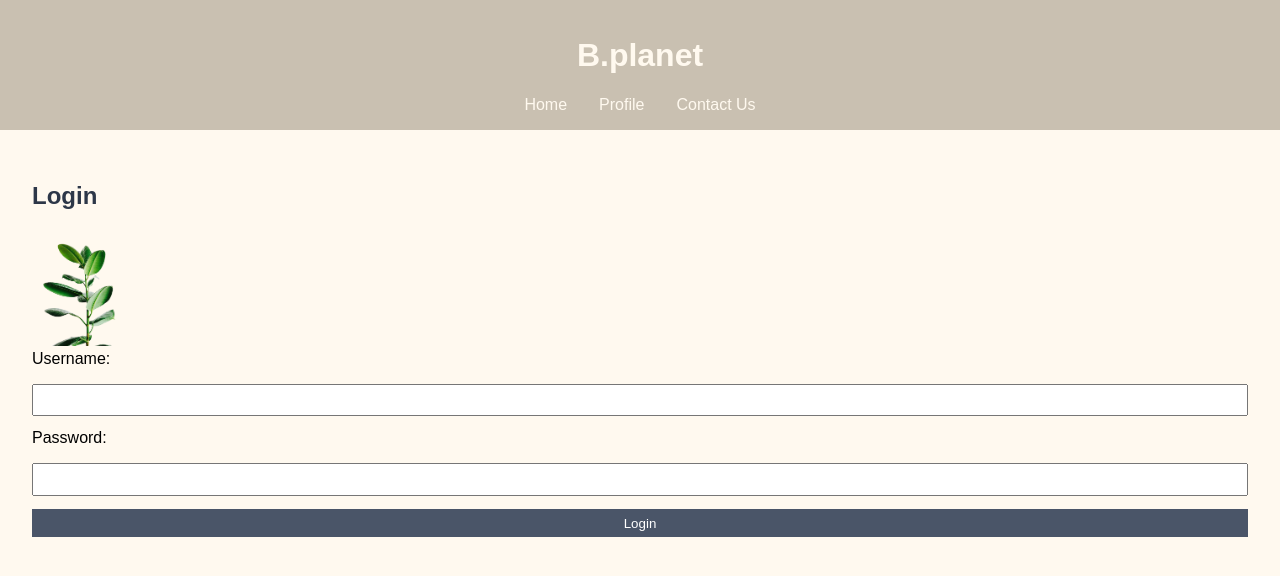
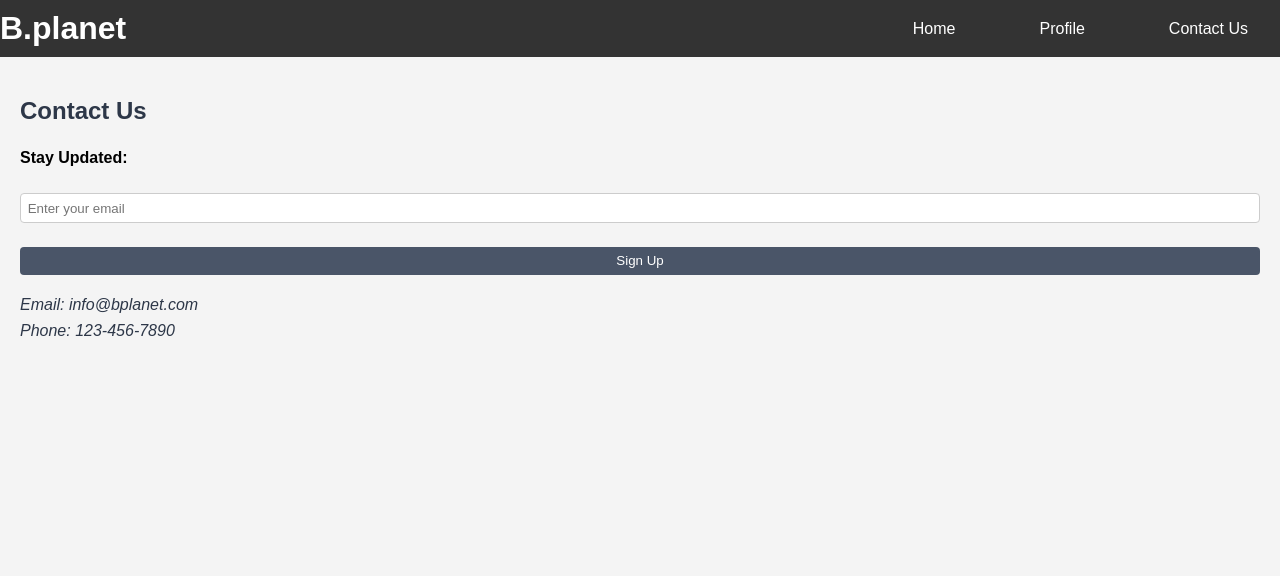
Before and after one commit to Jivan210/Plant-hub, a React (Create React App) app: page /admincontactus in a window 1280 px wide. Before the commit this address led to /login. Shown: the top 576 px of the page. Built offline with nearby package versions, Linux system fonts and the light colour scheme.

Commit message:
third commit

```diff
--- a/src/App.js
+++ b/src/App.js
@@ -4,6 +4,9 @@ import './App.css';
 import Login from './components/Login';
 import AdminHome from './components/AdminHome';
 import AdminDescriptionPage from './components/AdminDescriptionPage';
+import AdminContactUs from './components/AdminContactUs';
+import AdminAboutUs from './components/AdminAboutUs';
+import AdminProfilePage from './components/AdminProfilePage';
 function App() {
   return (
     <div className="App">
@@ -13,6 +16,9 @@ function App() {
           <Route path='/login' element={<Login/>} />
           <Route path='/adminhome' element={<AdminHome/>}/>
           <Route path='/admindescription' element={<AdminDescriptionPage/>}/>
+          <Route path='/admincontactus' element={<AdminContactUs/>}/>
+          <Route path='/adminaboutus' element={<AdminAboutUs/>}/>
+          <Route path='/adminprofilepage' element={<AdminProfilePage/>}/>
           <Route path='*' element={<Navigate to="/login" />} />
         </Routes>
       </Router>
--- /dev/null
+++ b/src/components/AdminAboutUs.jsx
@@ -0,0 +1,25 @@
+import React from 'react'
+import '../styles/adminAboutUsPage.css'
+
+const AdminAboutUs = () => {
+  return (
+    <div>
+      <header>
+                <h1>B.planet</h1>
+                <nav>
+                    <a href="/home">Home</a>
+                    <a href="/profile">Profile</a>
+                    <a href="/contact">Contact Us</a>
+                </nav>
+            </header>
+            <main>
+                <section className="about-us">
+                    <h2>About Us</h2>
+                    <p>Welcome to B.planet! We specialize in providing the best care and information for your plants. Our team is dedicated to helping you create a beautiful and thriving plant collection.</p>
+                </section>
+            </main>
+    </div>
+  )
+}
+
+export default AdminAboutUs
--- /dev/null
+++ b/src/components/AdminContactUs.jsx
@@ -0,0 +1,33 @@
+import React from 'react'
+import '../styles/adminContactUsPage.css'
+
+const AdminContactUs = () => {
+  return (
+    <div>
+      <header>
+                <h1>B.planet</h1>
+                <nav>
+                    <a href="/home">Home</a>
+                    <a href="/profile">Profile</a>
+                    <a href="/contact">Contact Us</a>
+                </nav>
+            </header>
+            <main>
+                <section className="contact">
+                    <h2>Contact Us</h2>
+                    <form action="#">
+                        <label htmlFor="email">Stay Updated:</label>
+                        <input type="email" id="email" name="email" required placeholder="Enter your email" />
+                        <button type="submit">Sign Up</button>
+                    </form>
+                    <address>
+                        <p>Email: info@bplanet.com</p>
+                        <p>Phone: 123-456-7890</p>
+                    </address>
+                </section>
+            </main>
+    </div>
+  )
+}
+
+export default AdminContactUs
--- /dev/null
+++ b/src/components/AdminProfilePage.jsx
@@ -0,0 +1,65 @@
+import React, { useState, useEffect } from 'react';
+import '../styles/adminProfilePage.css'
+
+const AdminProfilePage = () => {
+    const [profile, setProfile] = useState({
+        name: '',
+        email: '',
+        phoneNumber: '',
+        address: '',
+        state: '',
+        zipCode: ''
+    });
+
+    useEffect(() => {
+        // Admin profile data would typically be loaded from a server
+        // Here, we'll initialize with empty data for simplicity
+    }, []);
+
+    const handleChange = (e) => {
+        setProfile({
+            ...profile,
+            [e.target.name]: e.target.value
+        });
+    };
+
+    const handleSave = (e) => {
+        e.preventDefault();
+        // Save profile data to storage or server
+        console.log('Profile data saved:', profile);
+    };
+    return (
+        <div>
+            <header>
+                <h1>B.planet</h1>
+                <nav>
+                    <a href="/home">Home</a>
+                    <a href="/profile">Profile</a>
+                    <a href="/contact">Contact Us</a>
+                </nav>
+            </header>
+            <main>
+                <section className="profile">
+                    <h2>Edit Profile</h2>
+                    <form onSubmit={handleSave}>
+                        <label htmlFor="name">Name:</label>
+                        <input type="text" id="name" name="name" value={profile.name} onChange={handleChange} />
+                        <label htmlFor="email">Email:</label>
+                        <input type="email" id="email" name="email" value={profile.email} onChange={handleChange} />
+                        <label htmlFor="phoneNumber">Phone Number:</label>
+                        <input type="tel" id="phoneNumber" name="phoneNumber" value={profile.phoneNumber} onChange={handleChange} />
+                        <label htmlFor="address">Address:</label>
+                        <input type="text" id="address" name="address" value={profile.address} onChange={handleChange} />
+                        <label htmlFor="state">State:</label>
+                        <input type="text" id="state" name="state" value={profile.state} onChange={handleChange} />
+                        <label htmlFor="zipCode">Zip Code:</label>
+                        <input type="text" id="zipCode" name="zipCode" value={profile.zipCode} onChange={handleChange} />
+                        <button type="submit">Save</button>
+                    </form>
+                </section>
+            </main>
+        </div>
+    )
+}
+
+export default AdminProfilePage
--- a/src/styles/adminHomePage.css
+++ b/src/styles/adminHomePage.css
@@ -3,14 +3,25 @@ body {
     margin: 0;
     padding: 0;
     box-sizing: border-box;
-    background-color: #F3F4F6; /* Lighter background for better readability */
+    background-color: #FFF8EE; /* Updated background color */
 }
 
 header {
-    background-color: #4A5568; /* Darker shade for the header */
+    background-color: #C9C0B1; /* Updated color for the header */
     color: #FFF; /* White color for the text in the header */
-    text-align: center;
-    padding: 1em 0;
+    display: flex;
+    justify-content: space-between;
+    align-items: center;
+    padding: 1em 2em;
+}
+
+header h1 {
+    margin: 0;
+}
+
+nav {
+    display: flex;
+    align-items: center;
 }
 
 nav a {
@@ -65,3 +76,23 @@ main {
 .pagination button:hover {
     background-color: #2D3748; /* Darker shade on hover */
 }
+
+/* Additional styling for the intro section */
+.intro {
+    display: flex;
+    justify-content: center;
+    align-items: center;
+    text-align: center;
+}
+
+.intro p {
+    flex: 1;
+    font-size: 1.5em;
+    color: #2D3748;
+    margin-right: 1em;
+}
+
+.intro img {
+    flex: 2;
+    max-width: 50%;
+}
--- a/src/styles/adminProfilePage.css
+++ b/src/styles/adminProfilePage.css
@@ -0,0 +1,84 @@
+/* src/styles/adminProfilePage.css */
+
+body {
+    font-family: Arial, sans-serif;
+    background-color: #f4f4f4;
+    margin: 0;
+    padding: 0;
+}
+
+header {
+    background-color: #333;
+    color: white;
+    padding: 10px 0;
+    text-align: center;
+}
+
+header h1 {
+    margin: 0;
+}
+
+nav {
+    display: flex;
+    justify-content: center;
+    gap: 20px;
+}
+
+nav a {
+    color: white;
+    text-decoration: none;
+    padding: 8px 16px;
+    border-radius: 4px;
+    transition: background-color 0.3s ease;
+}
+
+nav a:hover {
+    background-color: #555;
+}
+
+main {
+    padding: 20px;
+}
+
+.profile {
+    background-color: white;
+    padding: 20px;
+    border-radius: 8px;
+    box-shadow: 0 0 10px rgba(0, 0, 0, 0.1);
+    max-width: 600px;
+    margin: 0 auto;
+}
+
+.profile h2 {
+    margin-top: 0;
+}
+
+form {
+    display: flex;
+    flex-direction: column;
+    gap: 10px;
+}
+
+label {
+    font-weight: bold;
+}
+
+input {
+    padding: 8px;
+    border: 1px solid #ccc;
+    border-radius: 4px;
+}
+
+button {
+    padding: 10px 20px;
+    border: none;
+    background-color: #333;
+    color: white;
+    border-radius: 4px;
+    cursor: pointer;
+    transition: background-color 0.3s ease;
+}
+
+button:hover {
+    background-color: #555;
+}
```
